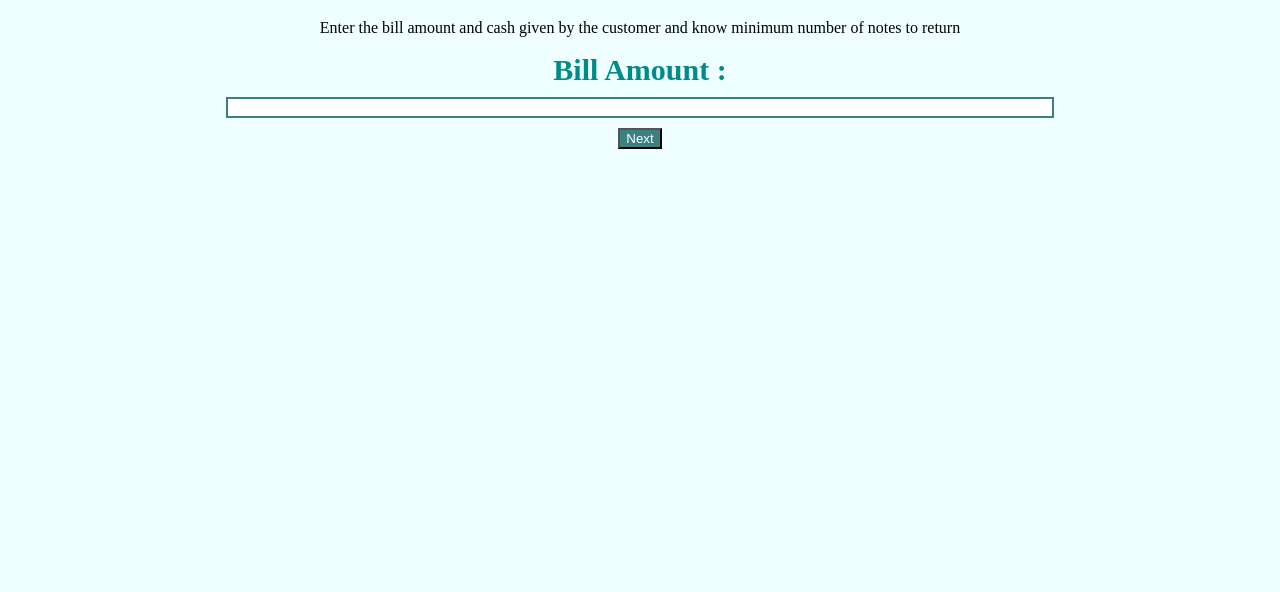
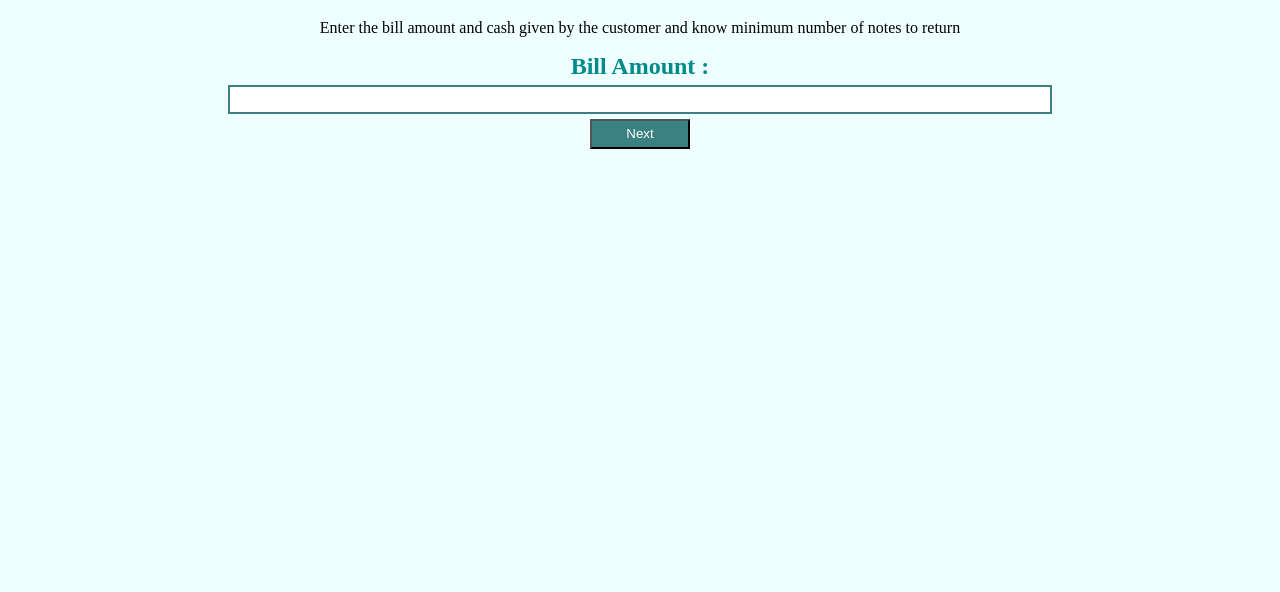
Before and after one commit to JuvitaSaini09/Cash-Register, a plain HTML site: page index.html in a window 1280 px wide. Shown: the part 61-653 px from the top of the page. Drawn offline with Linux system fonts and the light colour scheme.

Commit message:
styling : added styling

```diff
--- a/style.css
+++ b/style.css
@@ -34,7 +34,7 @@ p {
 }
 
 label {
-  font-size: 30px;
+  font-size: 24px;
   font-weight: bold;
 }
 
@@ -51,14 +51,19 @@ button {
   color: var(--primary-cyan);
   display: block;
   text-align: center;
-  margin: 10px auto;
+  margin: 5px auto;
 }
 
 input {
   color: black;
+  height: 25px;
+  padding: 0px;
+
 }
 
 button {
+  height: 30px;
+  width:100px;
   color: white;
   background-color: var(--primary-darkcyan);
 }
```
